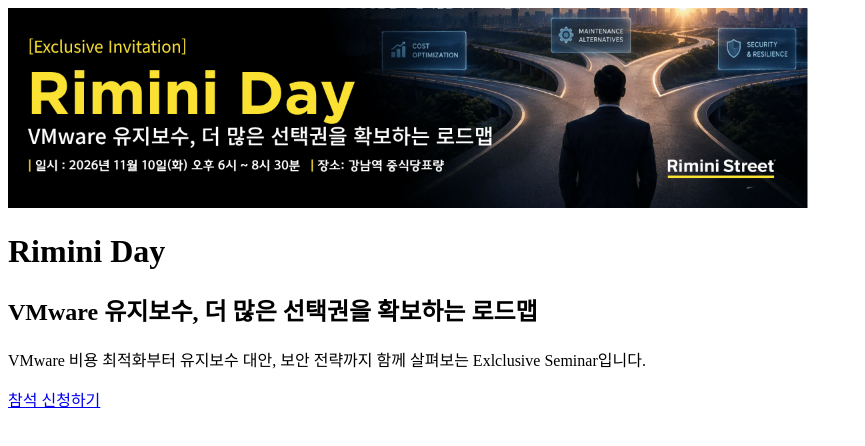
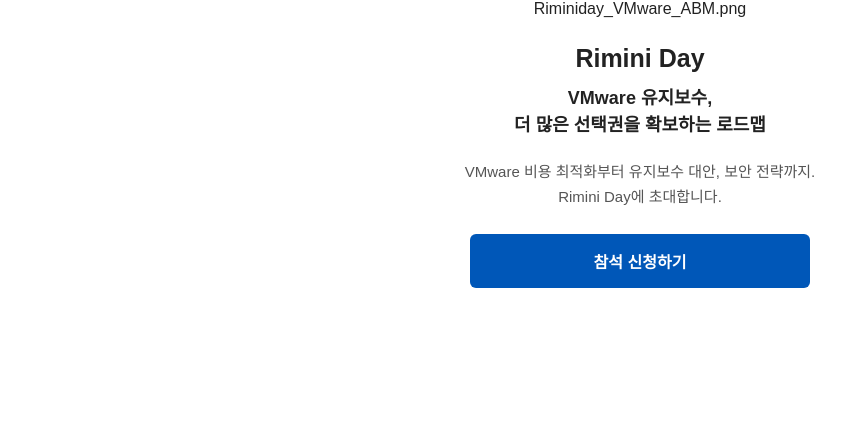
Before and after one commit to wowshot/Rimini-Day, a plain HTML site: page index.html in a window 1280 px wide. Shown: the whole page, without its empty margins (0-865 px from the left). Drawn offline with Linux system fonts and the light colour scheme.

Commit message:
Update index.html

```diff
--- a/index.html
+++ b/index.html
@@ -2,11 +2,14 @@
 <html lang="ko">
 <head>
   <meta charset="UTF-8">
+
+  <!-- 모바일 최적화 -->
   <meta name="viewport"
         content="width=device-width, initial-scale=1.0, viewport-fit=cover">
+
   <title>Rimini Day | VMware 유지보수, 더 많은 선택권을 확보하는 로드맵</title>
 
-  <!-- 카카오톡 링크 미리보기 -->
+  <!-- 카카오톡 / SNS 링크 미리보기 -->
   <meta property="og:title"
         content="Rimini Day | VMware 유지보수, 더 많은 선택권을 확보하는 로드맵">
 
@@ -16,26 +19,135 @@
   <meta property="og:image"
         content="https://wowshot.github.io/Rimini-Day/riministreetthumbnail.png">
 
-  <meta property="og:type" content="website">
+  <meta property="og:image:alt"
+        content="Rimini Day VMware Exclusive Seminar">
+
+  <meta property="og:url"
+        content="https://wowshot.github.io/Rimini-Day/">
+
+  <meta property="og:type"
+        content="website">
+
+  <!-- Google Form으로 자동 이동 -->
+  <meta http-equiv="refresh"
+        content="1; url=https://docs.google.com/forms/d/e/1FAIpQLSc8xQY3uZBJFsHaMtxjtnpGHtrZtwPneu9IHx4Q0HNo-apZzw/viewform">
+
+  <style>
+    * {
+      box-sizing: border-box;
+    }
+
+    html, body {
+      margin: 0;
+      padding: 0;
+      width: 100%;
+      min-height: 100%;
+    }
+
+    body {
+      font-family: Arial, "Noto Sans KR", sans-serif;
+      background: #ffffff;
+      color: #222222;
+    }
+
+    .container {
+      width: 100%;
+      max-width: 720px;
+      margin: 0 auto;
+      text-align: center;
+    }
+
+    .hero-image {
+      display: block;
+      width: 100%;
+      height: auto;
+      margin: 0;
+    }
+
+    .content {
+      padding: 24px 20px 40px;
+    }
+
+    h1 {
+      margin: 0 0 10px;
+      font-size: 25px;
+      line-height: 1.3;
+    }
+
+    h2 {
+      margin: 0 0 20px;
+      font-size: 18px;
+      line-height: 1.5;
+      font-weight: 600;
+    }
+
+    p {
+      margin: 0 0 24px;
+      font-size: 15px;
+      line-height: 1.7;
+      color: #555555;
+    }
+
+    .button {
+      display: block;
+      width: 100%;
+      max-width: 340px;
+      margin: 0 auto;
+      padding: 15px 20px;
+      background: #0057b8;
+      color: #ffffff;
+      text-decoration: none;
+      font-weight: 700;
+      font-size: 16px;
+      border-radius: 6px;
+    }
+
+    @media (max-width: 480px) {
+      .content {
+        padding: 20px 18px 32px;
+      }
+
+      h1 {
+        font-size: 22px;
+      }
+
+      h2 {
+        font-size: 17px;
+      }
+
+      p {
+        font-size: 14px;
+      }
+    }
+  </style>
 </head>
 
 <body>
 
-  <img src="https://wowshot.github.io/Rimini-Day/Riminiday_VMware_ABM.png"
-       style="width:100%; max-width:800px;">
+  <div class="container">
 
-  <h1>Rimini Day</h1>
+    Riminiday_VMware_ABM.png
 
-  <h2>VMware 유지보수, 더 많은 선택권을 확보하는 로드맵</h2>
+    <div class="content">
 
-  <p>
-    VMware 비용 최적화부터 유지보수 대안,
-    보안 전략까지 함께 살펴보는 Exlclusive Seminar입니다.
-  </p>
+      <h1>Rimini Day</h1>
 
-  <a href="https://docs.google.com/forms/d/e/1FAIpQLSc8xQY3uZBJFsHaMtxjtnpGHtrZtwPneu9IHx4Q0HNo-apZzw/viewform">
-    참석 신청하기
-  </a>
+      <h2>VMware 유지보수,<br>더 많은 선택권을 확보하는 로드맵</h2>
+
+      <p>
+        VMware 비용 최적화부터 유지보수 대안, 보안 전략까지.<br>
+        Rimini Day에 초대합니다.
+      </p>
+
+      <a
+        class="button"
+        href="https://docs.google.com/forms/d/e/1FAIpQLSc8xQY3uZBJFsHaMtxjtnpGHtrZtwPneu9IHx4Q0HNo-apZzw/viewform">
+        참석 신청하기
+      </a>
+
+    </div>
+
+  </div>
 
 </body>
 </html>
```
